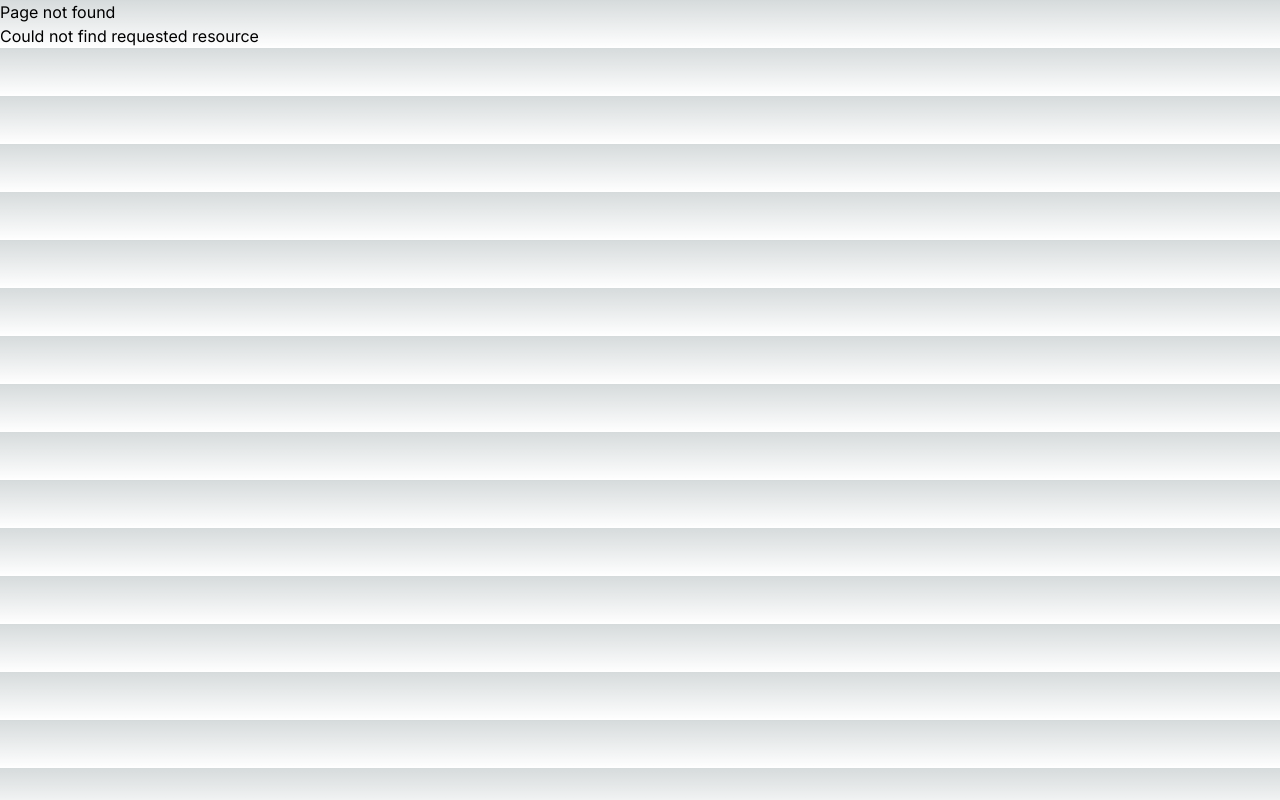
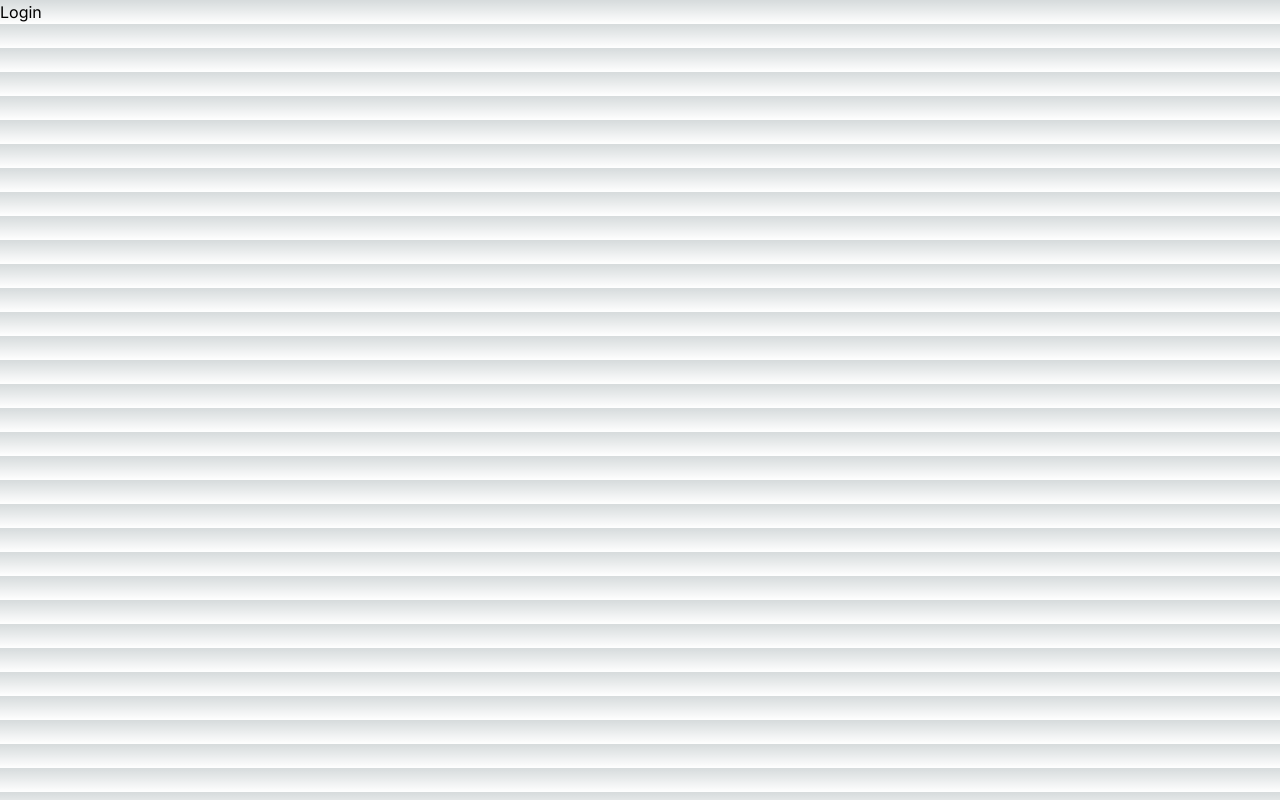
Before and after one commit to hwakkub/myplayground-next-, a Next.js app: page /login in a window 1280 px wide. Before the commit this address had no page. Built offline with nearby package versions, Linux system fonts and the light colour scheme.

Commit message:
group route

```diff
--- /dev/null
+++ b/src/app/(auth)/forgot-password/page.tsx
@@ -0,0 +1,3 @@
+export default function ForgetPassword() {
+  return <h1>forget password</h1>;
+}
--- /dev/null
+++ b/src/app/(auth)/login/page.tsx
@@ -0,0 +1,3 @@
+export default function Login() {
+  return <h1>Login</h1>;
+}
--- /dev/null
+++ b/src/app/(auth)/register/page.tsx
@@ -0,0 +1,3 @@
+export default function Register() {
+  return <h1>Register</h1>;
+}
```
